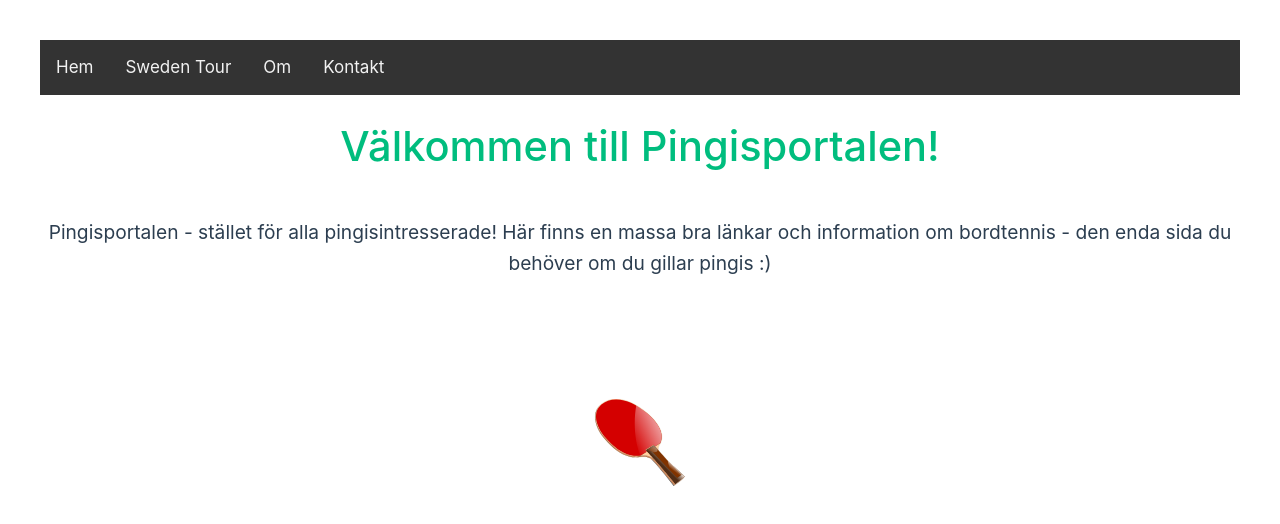
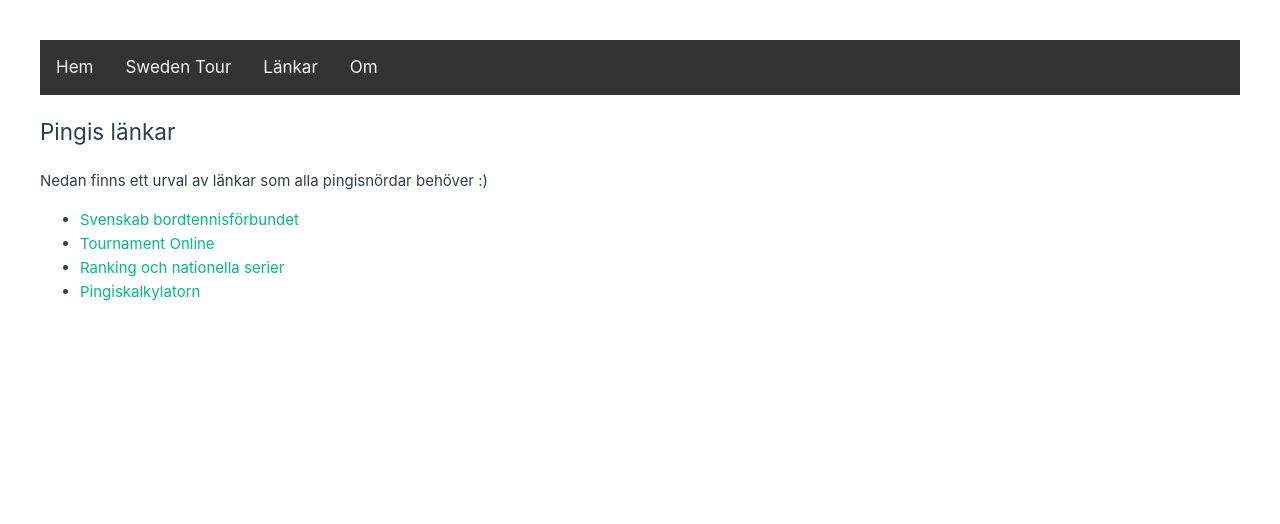
Before and after one commit to enbohm/pingisportalen, a Vue app: page /pingisportalen/links in a window 1280 px wide. Shown: the top 524 px of the page. Built offline with nearby package versions, Linux system fonts and the light colour scheme.

Commit message:
Adding Links and about page

```diff
--- a/src/components/Navbar.vue
+++ b/src/components/Navbar.vue
@@ -3,8 +3,8 @@
     <div class="topnav" id="myTopnav">
       <router-link to="/pingisportalen">Hem</router-link>
       <router-link to="/pingisportalen/swedentour">Sweden Tour</router-link>
+      <router-link to="/pingisportalen/links">Länkar</router-link>
       <router-link to="/pingisportalen/about">Om</router-link>
-      <router-link to="/pingisportalen/contact">Kontakt</router-link>
       <a href="javascript:void(0);" class="icon" onclick="toggleResponsive()">
         <i class="fa fa-bars"></i>
       </a>
--- a/src/views/About.vue
+++ b/src/views/About.vue
@@ -1,3 +1,6 @@
 <template>
-    <h2>Om</h2>
+    <p>Pingisportalen.se är tänkt att hjälpa samla olika länkar och verktyg för pingisintresserade. Här finns material
+        samlat om ranking, regler, tävlingar, övningar mm. Saknas du någon? Skicka ett mejl till
+        <a rel="noreferrer noopener" href="mailto:info@enbohms.se" target="_blank">site-admin</a> så kanske det dyker upp inom kort!
+    </p>
 </template>
--- a/src/views/Contact.vue
+++ /dev/null
@@ -1,3 +0,0 @@
-<template>
-    <h2>Kontakt</h2>
-  </template>
--- /dev/null
+++ b/src/views/Links.vue
@@ -0,0 +1,20 @@
+<template>
+  <h2>Pingis länkar</h2>
+  <p>Nedan finns ett urval av länkar som alla pingisnördar behöver :) </p>
+  <ul>
+    <li>
+      <a rel="noreferrer noopener" href="https://www.svenskbordtennis.com/" target="_blank">Svenskab bordtennisförbundet</a>
+    </li>
+    <li>
+      <a rel="noreferrer noopener" href="http://resultat.ondata.se/" target="_blank">Tournament Online</a>
+    </li>
+    <li>
+      <a rel="noreferrer noopener" href="https://www.profixio.com/fx/ranking_sbtf/ranking_sbtf_public.php" target="_blank">Ranking och nationella serier</a>
+    </li>
+    <li>
+      <a rel="noreferrer noopener" href="https://pingiskalkylatorn.se/" target="_blank">Pingiskalkylatorn</a>
+    </li>
+
+  </ul>
+
+</template>
```
Also changed, not shown: src/router.js (+4 -4 lines).
